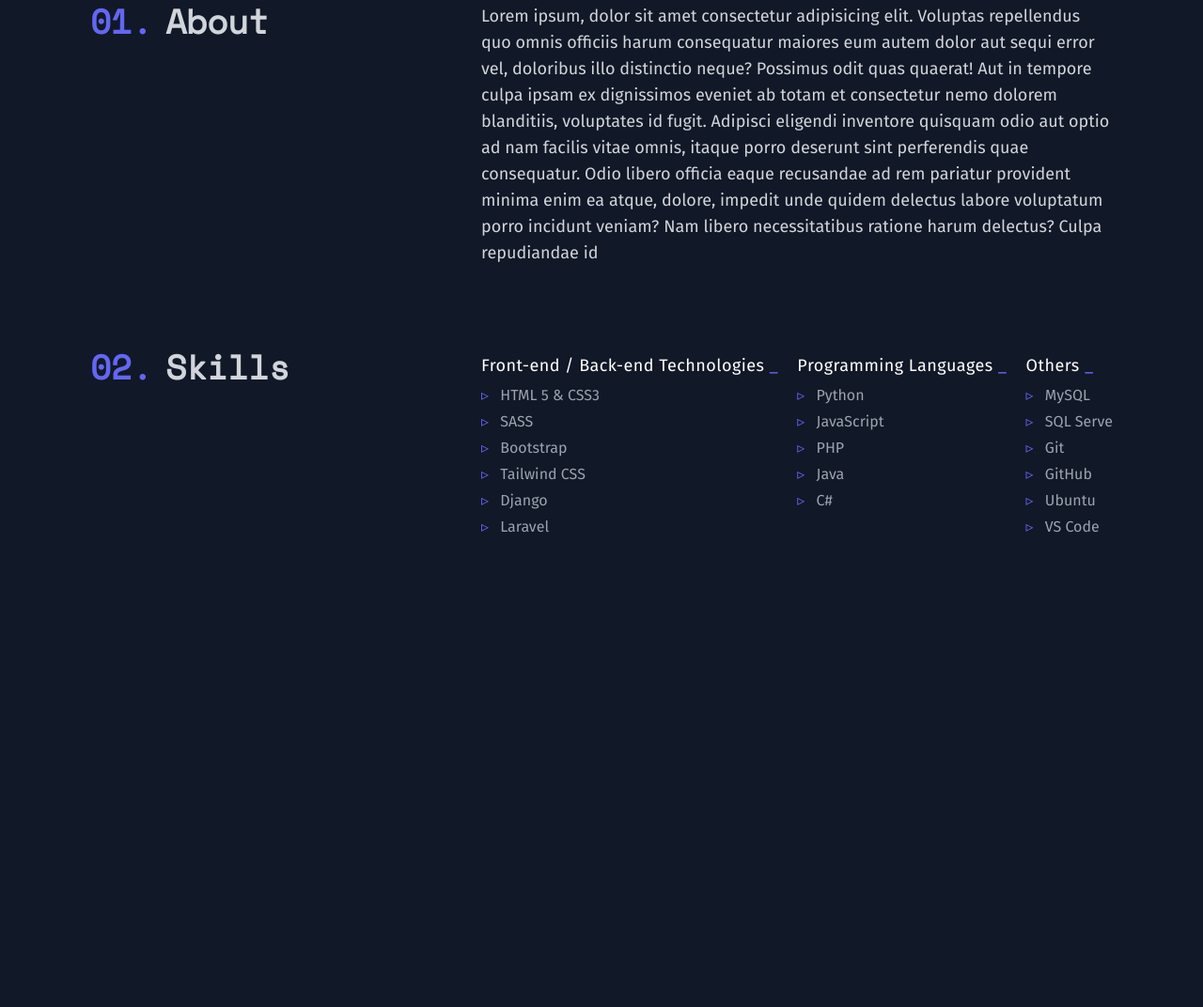
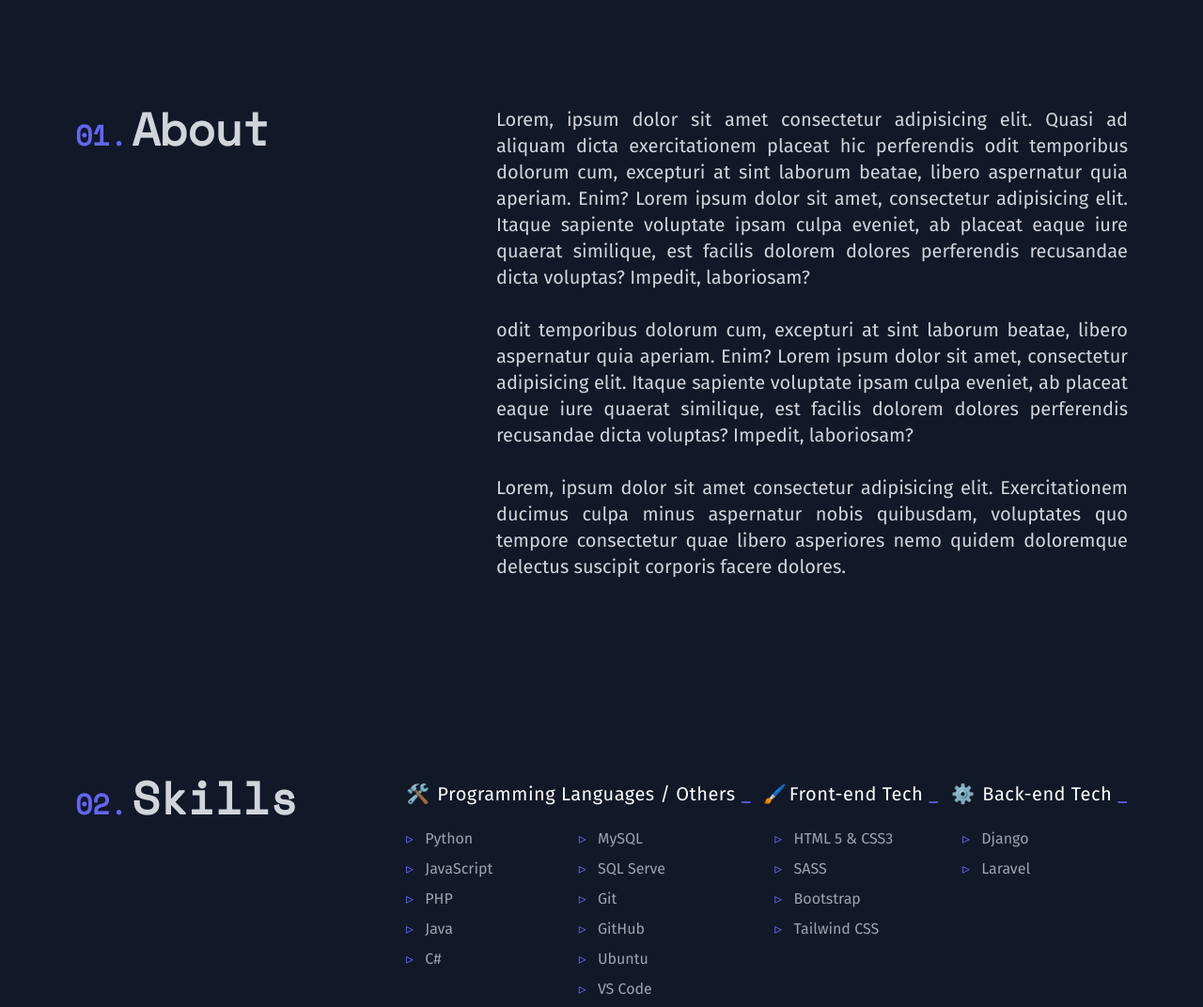
Before and after one commit to Inayatullahsh/inayatullahsh.github.io, a website: page index.html in a window 1280 px wide. Shown: the part 799-1871 px from the top of the page at 94% size. Drawn offline with nearby package versions, Linux system fonts and the light colour scheme.

Commit message:
Make some design changes.

```diff
--- a/index.html
+++ b/index.html
@@ -6,7 +6,7 @@
     <meta name="viewport" content="width=device-width, initial-scale=1.0">
     <link rel="preconnect" href="https://fonts.googleapis.com">
     <link rel="preconnect" href="https://fonts.gstatic.com" crossorigin>
-    <link href="https://fonts.googleapis.com/css2?family=Fira+Sans:wght@400;700&family=Space+Mono&display=swap"
+    <link href="https://fonts.googleapis.com/css2?family=Fira+Sans:wght@300;400;700&family=Space+Mono&display=swap"
         rel="stylesheet">
     <link rel="stylesheet" href="./css/output.css">
     <script defer src="https://unpkg.com/alpinejs@3.x.x/dist/cdn.min.js"></script>
@@ -16,7 +16,7 @@
 </head>
 
 <body class="relative overflow-x-hidden text-white bg-gray-900 selection:bg-indigo-300/25">
-    <header class="mx-auto mb-40 max-w-7xl">
+    <header class="min-h-screen mx-auto max-w-7xl">
 
         <!-- Navbar -->
         <nav class="bg-gray-900" x-data="{ open: false }">
@@ -91,7 +91,7 @@
             </div>
 
             <!-- Mobile menu, show/hide based on menu state. -->
-            <div class="bg-gray-800" id="mobile-menu" x-show="open" @click.outside="open = false">
+            <div class="bg-gray-900" id="mobile-menu" x-show="open" @click.outside="open = false">
                 <div class="px-2 pt-2 pb-3 space-y-1">
                     <!-- Current: "bg-gray-900 text-white", Default: "text-gray-300 hover:bg-gray-700 hover:text-white" -->
                     <a href="#about"
@@ -118,7 +118,8 @@
             </div>
         </nav>
         <!-- hero -->
-        <div class="max-w-6xl px-6 mx-auto mt-8 sm:px-10 md:px-14">
+        <div class="max-w-6xl mx-auto mt-8">
+            <div class="">
                 <div class="">
                     <p class="font-mono text-lg text-indigo-500 ">
                         Hi, my name is 👋
@@ -132,9 +133,11 @@
                         </h1>
                     </div>
                     <div class="max-w-2xl">
-                    <p class="text-base font-medium leading-7 text-gray-300 sm:text-lg">
-                        Lorem ipsum dolor sit amet consectetur adipisicing elit. Perferendis quae harum temporibus iste
-                        dolores nobis deserunt, expedita corporis laboriosam quisquam doloremque obcaecati in aliquam
+                        <p class="text-base font-normal leading-7 text-gray-300 sm:text-lg">
+                            Lorem ipsum dolor sit amet consectetur adipisicing elit. Perferendis quae harum temporibus
+                            iste
+                            dolores nobis deserunt, expedita corporis laboriosam quisquam doloremque obcaecati in
+                            aliquam
                         </p>
                     </div>
                     <div class="mt-10 space-y-8 sm:space-y-0 sm:flex sm:space-x-4 sm:flex-row">
@@ -150,87 +153,64 @@
                         </a>
                     </div>
                 </div>
-            <!-- <div class="">
-            <img src="../media/img/InayatUllah.jpg" alt="" class="w-40 h-40 rounded-full">
+                <!-- <div class="-mr-20">
+                    <img class="z-10 max-w-md" src="media/programming.svg" alt="">
                 </div> -->
+            </div>
         </div>
 
     </header>
 
 
-    <main class="max-w-6xl py-8 mx-auto">
+    <main class="px-10 py-8 mx-auto mt-20 space-y-52 max-w-7xl md:px-20">
         <!-- About -->
-        <section id="about" class="flex flex-col px-8 pt-10 pb-12 sm:flex-row sm:justify-between">
+        <section id="about" class="flex flex-col gap-6 scroll-m-20 sm:flex-row sm:justify-between">
             <h2
-                class="text-4xl pb-10 flex-shrink-0 font-bold  text-center capitalize before:content-['01.'] before:text-indigo-500 before:-mr-2 text-gray-300   font-mono mr-3 ">
+                class="text-5xl pb-10 flex-shrink-0 font-bold  text-center capitalize before:content-['01.'] before:text-indigo-500 before:text-3xl before:-mr-6 text-gray-300 font-mono">
                 About
             </h2>
-            <div class="flex-grow max-w-2xl text-base font-light leading-loose text-gray-300 sm:text-lg">
-                Lorem ipsum, dolor sit amet consectetur adipisicing elit. Voluptas repellendus quo omnis officiis harum
-                consequatur maiores eum autem dolor aut sequi error vel, doloribus illo distinctio neque? Possimus odit
-                quas quaerat! Aut in tempore culpa ipsam ex dignissimos eveniet ab totam et consectetur nemo dolorem
-                blanditiis, voluptates id fugit. Adipisci eligendi inventore quisquam odio aut optio ad nam facilis
-                vitae omnis, itaque porro deserunt sint perferendis quae consequatur. Odio libero officia eaque
-                recusandae ad rem pariatur provident minima enim ea atque, dolore, impedit unde quidem delectus labore
-                voluptatum porro incidunt veniam? Nam libero necessitatibus ratione harum delectus? Culpa repudiandae id
-
-
-                <!-- <p>Here are a few technologies I’ve been working with recently:</p>
-                <div class="grid grid-cols-3 pt-4">
-                    <p class="before:content-['▹'] before:text-indigo-500 before:mr-2">Python</p>
-                    <p class="before:content-['▹'] before:text-indigo-500 before:mr-2">Django</p>
-                    <p class="before:content-['▹'] before:text-indigo-500 before:mr-2">JavaScript (ES6+)</p>
-                    <p class="before:content-['▹'] before:text-indigo-500 before:mr-2">React</p>
-                    <p class="before:content-['▹'] before:text-indigo-500 before:mr-2">Node.js</p>
-                    <p class="before:content-['▹'] before:text-indigo-500 before:mr-2">Wordpress</p>
-                </div> -->
+            <div
+                class="flex-grow max-w-2xl text-xs font-normal leading-10 text-justify text-gray-300 sm:text-lg md:text-xl">
+                <p class="">
+                    Lorem, ipsum dolor sit amet consectetur adipisicing elit. Quasi ad aliquam dicta exercitationem
+                    placeat hic perferendis odit temporibus dolorum cum, excepturi at sint laborum beatae, libero
+                    aspernatur quia aperiam. Enim?
+                    Lorem ipsum dolor sit amet, consectetur adipisicing elit. Itaque sapiente voluptate ipsam culpa
+                    eveniet, ab placeat eaque iure quaerat similique, est facilis dolorem dolores perferendis recusandae
+                    dicta voluptas? Impedit, laboriosam?
+                </p>
+                <br>
+                <p> odit temporibus dolorum cum, excepturi at sint laborum beatae, libero
+                    aspernatur quia aperiam. Enim?
+                    Lorem ipsum dolor sit amet, consectetur adipisicing elit. Itaque sapiente voluptate ipsam culpa
+                    eveniet, ab placeat eaque iure quaerat similique, est facilis dolorem dolores perferendis recusandae
+                    dicta voluptas? Impedit, laboriosam?
+                </p>
+                <br>
+                <p>
+                    Lorem, ipsum dolor sit amet consectetur adipisicing elit. Exercitationem ducimus culpa minus
+                    aspernatur nobis quibusdam, voluptates quo tempore consectetur quae libero asperiores nemo quidem
+                    doloremque delectus suscipit corporis facere dolores.
+                </p>
             </div>
         </section>
 
         <!-- Skills -->
-        <section id="skills" class="flex flex-col h-screen px-8 pt-10 pb-12 sm:flex-row sm:justify-between">
+        <section id="skills" class="flex flex-col gap-6 scroll-m-20 sm:flex-row sm:justify-between">
             <h2
-                class="text-4xl pb-10 flex-shrink-0 font-bold  text-center capitalize before:content-['02.'] before:text-indigo-500 before:-mr-2 text-gray-300   font-mono mr-3 ">
+                class="text-5xl pb-10 flex-shrink-0 font-bold  text-center capitalize before:content-['02.'] before:text-indigo-500 before:text-3xl before:-mr-6 text-gray-300 font-mono">
                 Skills
             </h2>
-            <div class="flex-grow max-w-2xl">
-                <!-- <h2 class="pb-4 text-lg font-semibold tracking-wide text-gray-300 capitalize">
-                    Here are a few technologies I’ve been working with recently
-                    <span class="text-indigo-500">_</span>
-                </h2> -->
-                <div class="flex flex-wrap justify-between">
+            <div class="flex-grow max-w-3xl">
+                <div class="flex flex-col flex-wrap sm:justify-between sm:flex-row sm:gap-x-3 gap-y-3">
                     <div>
-                        <h2 class="text-lg leading-loose tracking-wide ">
-                            Front-end / Back-end Technologies
+                        <h2 class="mb-3 text-xl leading-loose tracking-wide">
+                            <span class="mr-[2px] text-xl">🛠️</span>
+                            Programming Languages / Others
                             <span class="text-indigo-500">_</span>
                         </h2>
-                        <div class="leading-7 text-gray-400">
-                            <p class="before:content-['▹'] before:text-indigo-500 before:mr-2">
-                                HTML 5 & CSS3
-                            </p>
-                            <p class="before:content-['▹'] before:text-indigo-500 before:mr-2">
-                                SASS
-                            </p>
-                            <p class="before:content-['▹'] before:text-indigo-500 before:mr-2">
-                                Bootstrap
-                            </p>
-                            <p class="before:content-['▹'] before:text-indigo-500 before:mr-2">
-                                Tailwind CSS
-                            </p>
-                            <p class="before:content-['▹'] before:text-indigo-500 before:mr-2">
-                                Django
-                            </p>
-                            <p class="before:content-['▹'] before:text-indigo-500 before:mr-2">
-                                Laravel
-                            </p>
-                        </div>
-                    </div>
+                        <div class="grid grid-cols-2 leading-8 text-gray-400">
                             <div>
-                        <h2 class="text-lg leading-loose tracking-wide ">
-                            Programming Languages
-                            <span class="text-indigo-500">_</span>
-                        </h2>
-                        <div class="leading-7 text-gray-400">
                                 <p class="before:content-['▹'] before:text-indigo-500 before:mr-2">
                                     Python
                                 </p>
@@ -247,13 +227,8 @@
                                     C#
                                 </p>
                             </div>
-                    </div>
+
                             <div>
-                        <h2 class="text-lg leading-loose tracking-wide ">
-                            Others
-                            <span class="text-indigo-500">_</span>
-                        </h2>
-                        <div class="leading-7 text-gray-400">
                                 <p class="before:content-['▹'] before:text-indigo-500 before:mr-2">
                                     MySQL
                                 </p>
@@ -275,9 +250,45 @@
                             </div>
                         </div>
                     </div>
+                    <div>
+                        <h2 class="mb-3 text-xl leading-loose tracking-wide">
+                            <span class="mr-[2px] text-xl">🖌️</span>Front-end Tech
+                            <span class="text-indigo-500">_</span>
+                        </h2>
+                        <div class="ml-3 leading-8 text-gray-400">
+                            <p class="before:content-['▹'] before:text-indigo-500 before:mr-2">
+                                HTML 5 & CSS3
+                            </p>
+                            <p class="before:content-['▹'] before:text-indigo-500 before:mr-2">
+                                SASS
+                            </p>
+                            <p class="before:content-['▹'] before:text-indigo-500 before:mr-2">
+                                Bootstrap
+                            </p>
+                            <p class="before:content-['▹'] before:text-indigo-500 before:mr-2">
+                                Tailwind CSS
+                            </p>
+                        </div>
+                    </div>
+                    <div>
+                        <h2 class="mb-3 text-xl leading-loose tracking-wide">
+                            <span class="mr-[2px] text-xl">⚙️</span>
+                            Back-end Tech
+                            <span class="text-indigo-500">_</span>
+                        </h2>
+                        <div class="ml-3 leading-8 text-gray-400">
+                            <p class="before:content-['▹'] before:text-indigo-500 before:mr-2">
+                                Django
+                            </p>
+                            <p class="before:content-['▹'] before:text-indigo-500 before:mr-2">
+                                Laravel
+                            </p>
+                        </div>
+                    </div>
+                </div>
             </div>
         </section>
-        <section class="flex items-center justify-center w-full h-screen px-10 ">
+        <section class="flex items-center justify-center w-full px-10 ">
 
             <h1 class="text-6xl font-bold shodow md:text-7xl">
                 Under Construction
```
Also changed, not shown: css/output.css, media/programming.svg (added). Lines whose indentation alone changed are shown as unchanged.
